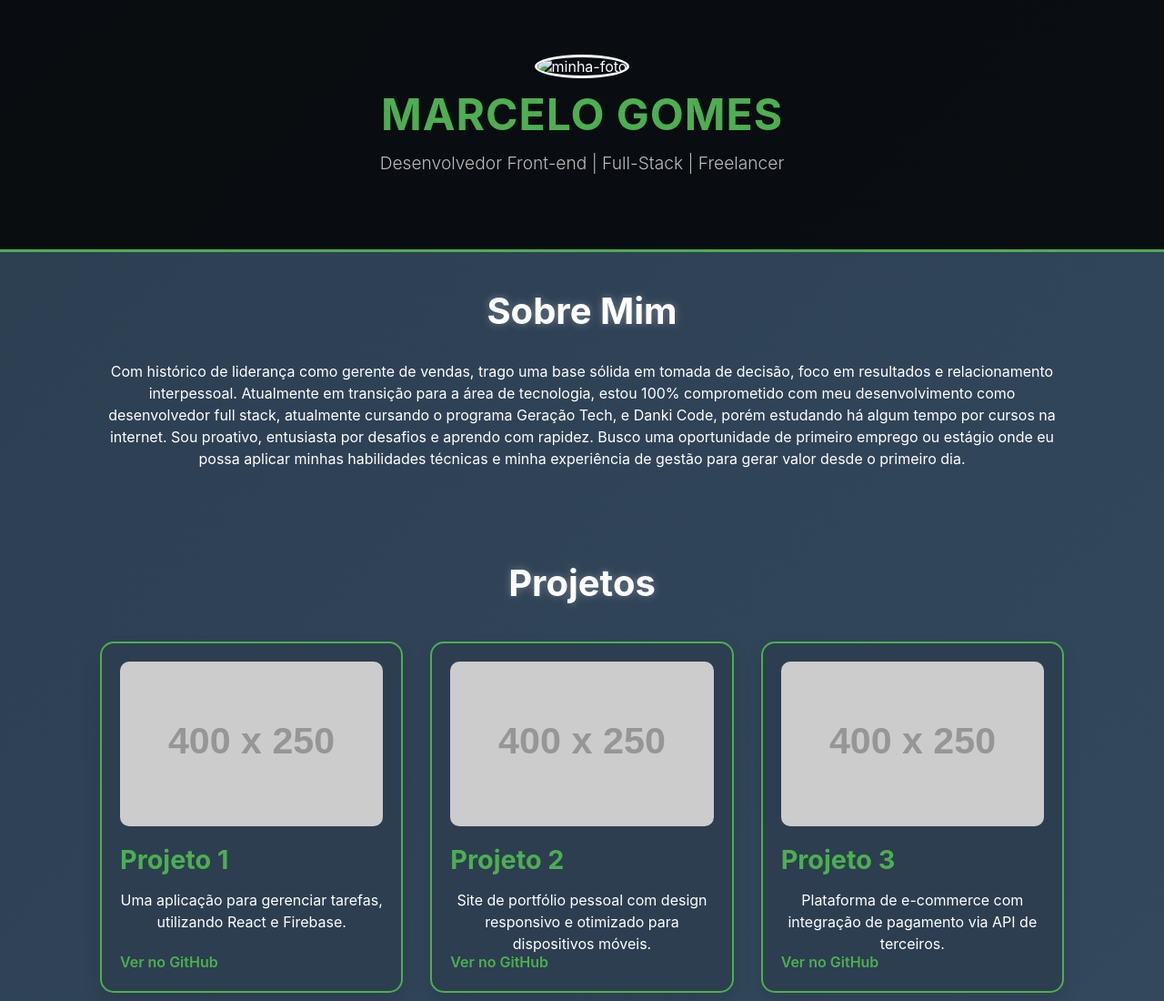
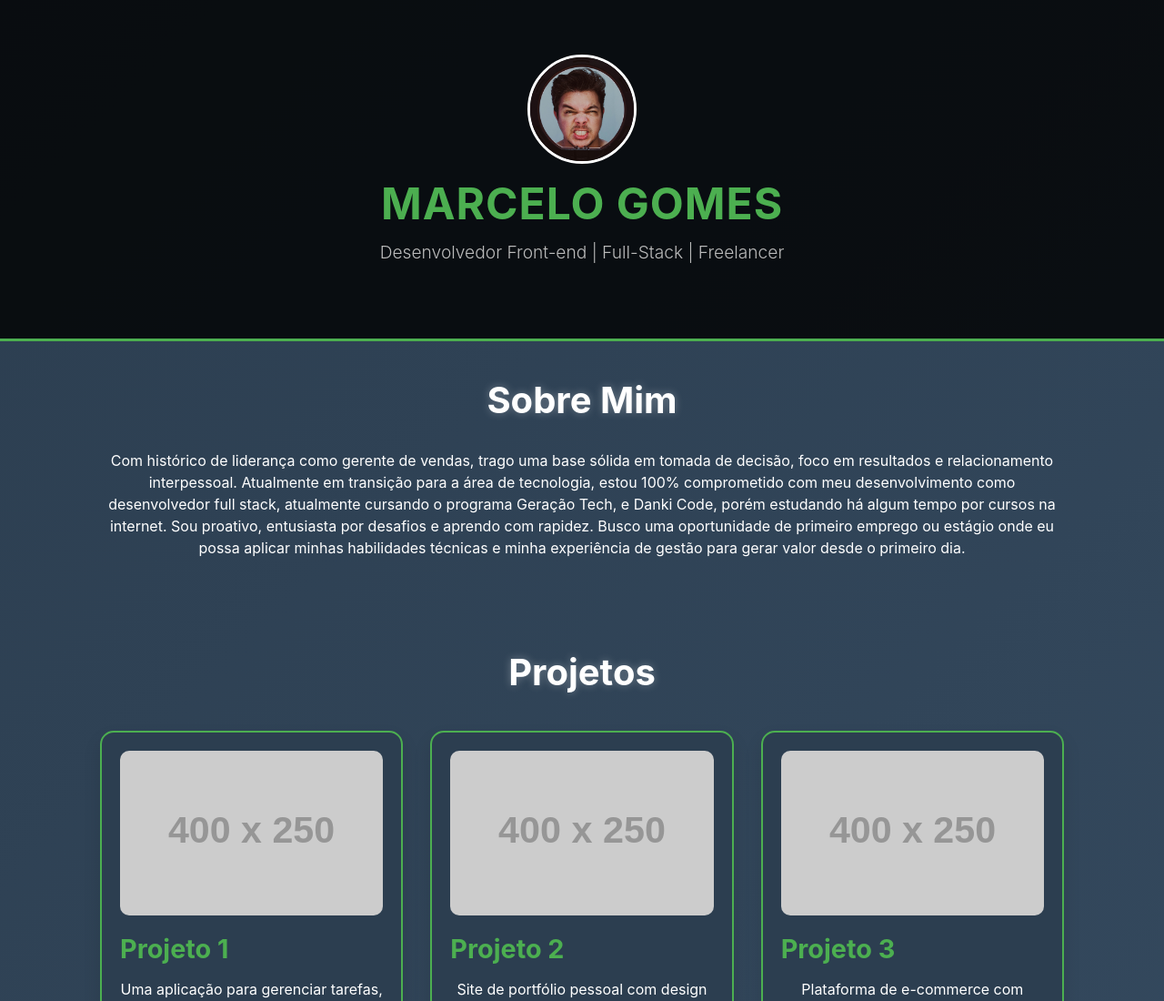
Before and after one commit to MarceloGomes-Dev/my-portifolio, a plain HTML site: page index.html in a window 1280 px wide. Shown: the top 1100 px of the page at 91% size. Drawn offline with Linux system fonts and the light colour scheme; placeholder pictures from the web are drawn by us.

Commit message:
add image

```diff
--- a/index.html
+++ b/index.html
@@ -10,7 +10,7 @@
 <body>
 
   <header>
-    <img src="/a/img/foto.jpg" alt="minha-foto">
+    <img src="/img/foto.jpg" alt="minha-foto">
     <h1>Marcelo Gomes</h1>
     <p>Desenvolvedor Front-end | Full-Stack | Freelancer</p>
   </header>
```
